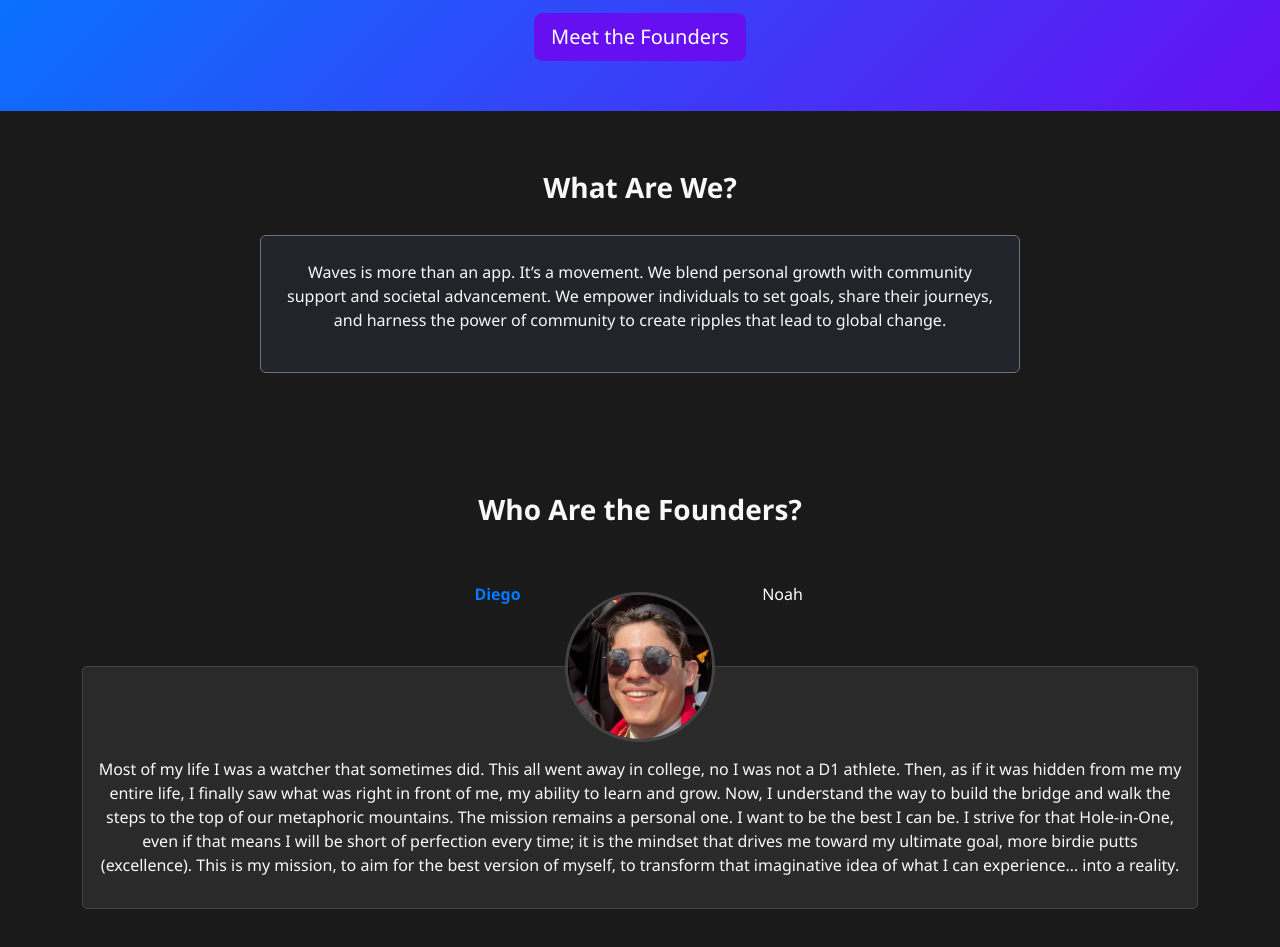
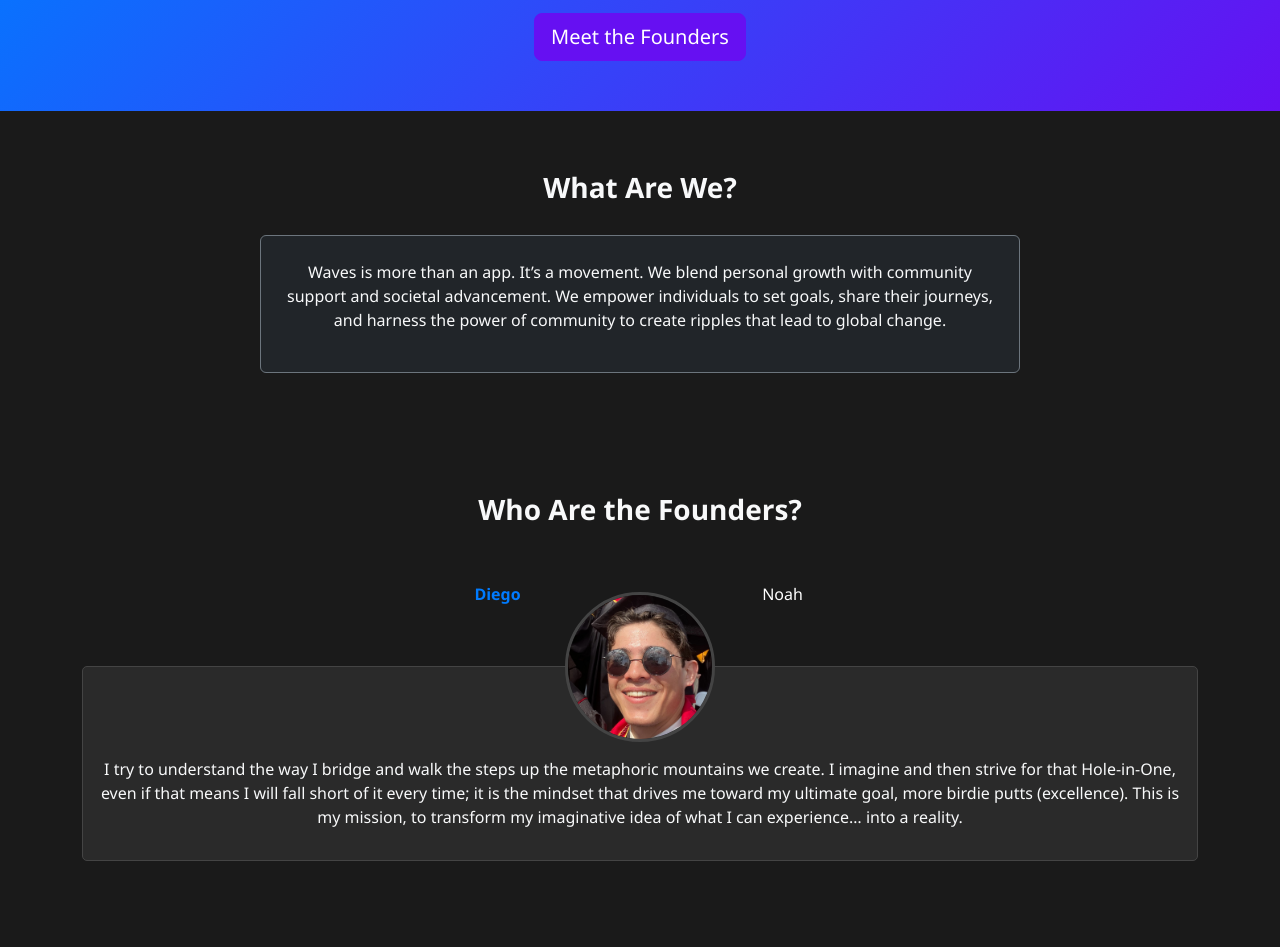
Before and after one commit to Ntijerina06/Waves, a plain HTML site: page index.html in a window 1280 px wide. Shown: the part 139-1086 px from the top of the page. After the commit the page ends 1060 px from the top, so only its background shows below. Drawn offline with nearby package versions, Linux system fonts and the light colour scheme.

Commit message:
Update index.html

```diff
--- a/index.html
+++ b/index.html
@@ -178,14 +178,13 @@
 
         <div id="diego-description" class="founder-description active text-light text-center">
             <img src="diego.jpg" alt="Diego" class="founder-photo">
-            <p>Most of my life I was a watcher that sometimes did. This all went away in college, no I was not a D1 athlete. Then, as if it was hidden from me my entire life, I finally saw what was right in front of me, my ability to learn and grow. Now, I understand the way to build the bridge and walk the steps to the top of our metaphoric mountains. The mission remains a personal one. I want to be the best I can be. I strive for that Hole-in-One, even if that means I will be short of perfection every time; it is the mindset that drives me toward my ultimate goal, more birdie putts (excellence). This is my mission, to aim for the best version of myself, to
-                transform that imaginative idea of what I can experience… into a reality.
+            <p>I try to understand the way I bridge and walk the steps up the metaphoric mountains we create. I imagine and then strive for that Hole-in-One, even if that means I will fall short of it every time; it is the mindset that drives me toward my ultimate goal, more birdie putts (excellence). This is my mission, to transform my imaginative idea of what I can experience… into a reality.
             </p>
         </div>
 
         <div id="noah-description" class="founder-description text-light text-center">
             <img src="noah.jpg" alt="Noah" class="founder-photo">
-            <p>Noah is one of the co-founders of Waves. He is an aspiring software engineer, currently studding cognitive science at De Anza College. Noah dedicated to building tools that help people grow and contribute to their communities.</p>
+            <p>Noah is one of the co-founders of Waves. He is an aspiring software engineer studying cognitive science at De Anza College. Noah is dedicated to building tools that help people grow and contribute to their communities.</p>
         </div>
     </div>
 </section>
```
